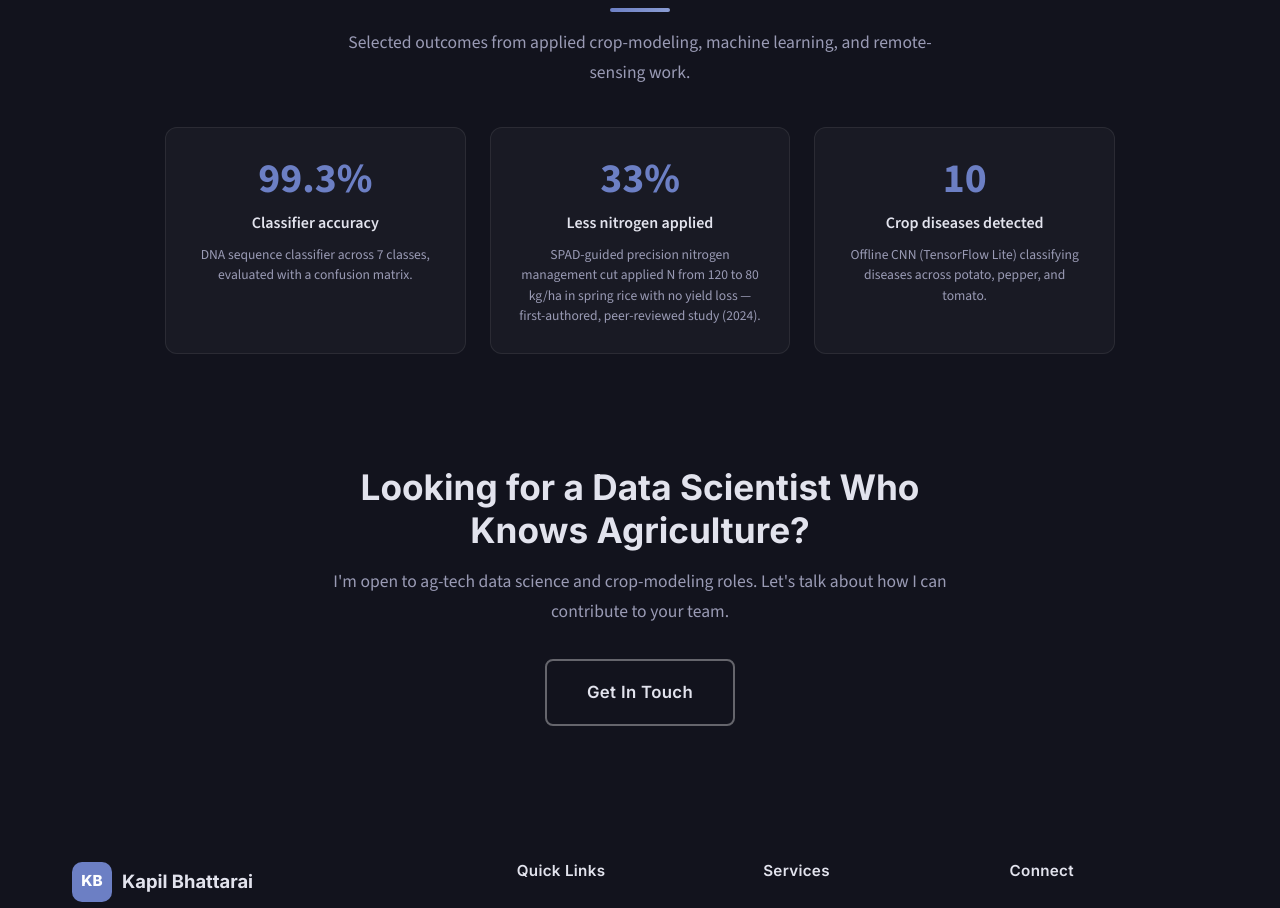
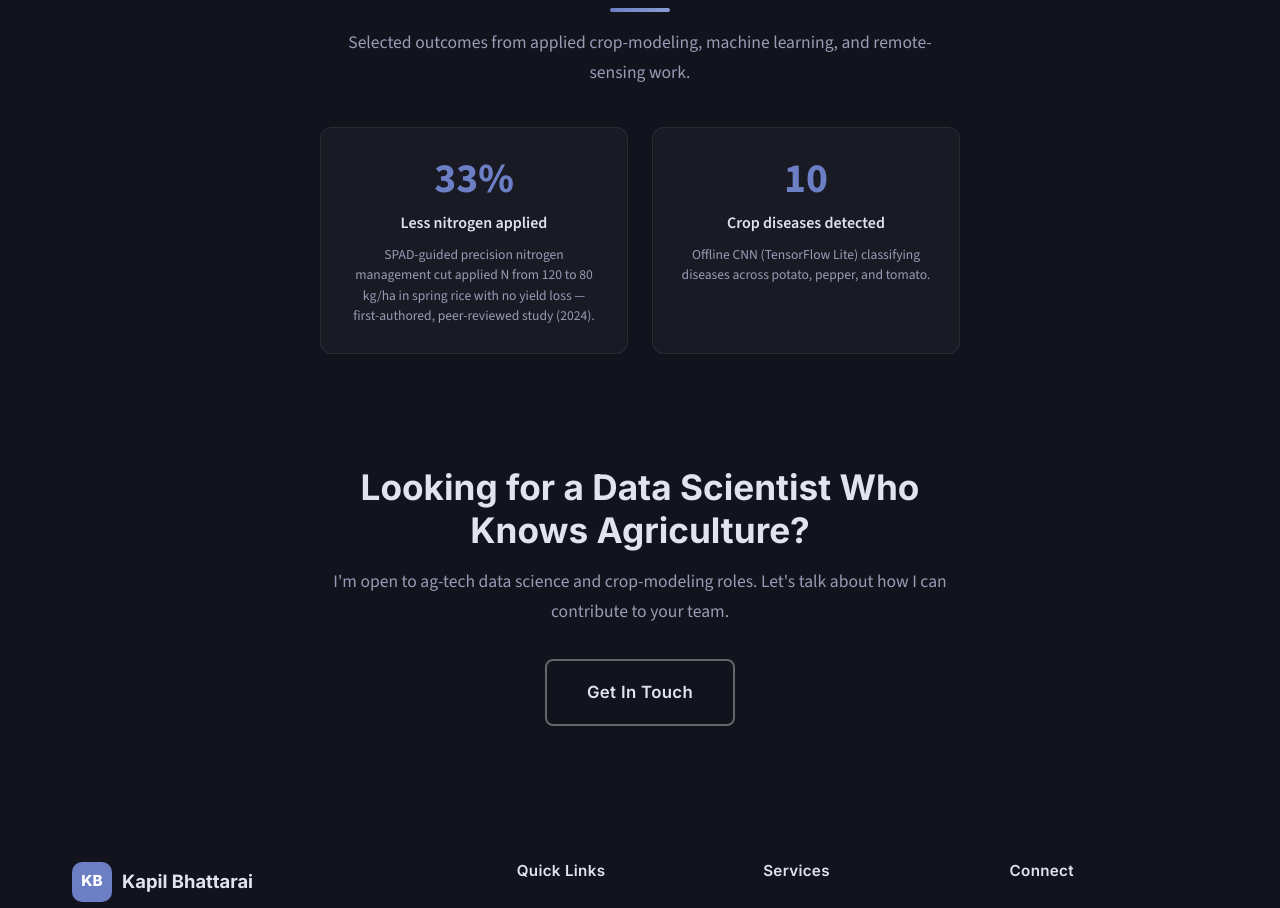
Before and after one commit to kapil-161/kapil-161.github.io, a Next.js app: page / in a window 1280 px wide. Shown: the part 2300-3208 px from the top of the page. Built offline with nearby package versions, Linux system fonts and the light colour scheme.

Commit message:
Remove DNA-classifier impact card; switch impact grid to 2 columns
Co-Authored-By: Claude Fable 5 <noreply@anthropic.com>

```diff
--- a/app/page.js
+++ b/app/page.js
@@ -171,11 +171,6 @@ export default function HomePage() {
           </div>
           <div className={styles.impactGrid}>
             <div className={styles.impactCard}>
-              <span className={styles.impactNumber}>99.3%</span>
-              <span className={styles.impactLabel}>Classifier accuracy</span>
-              <span className={styles.impactDesc}>DNA sequence classifier across 7 classes, evaluated with a confusion matrix.</span>
-            </div>
-            <div className={styles.impactCard}>
               <span className={styles.impactNumber}>33%</span>
               <span className={styles.impactLabel}>Less nitrogen applied</span>
               <span className={styles.impactDesc}>SPAD-guided precision nitrogen management cut applied N from 120 to 80 kg/ha in spring rice with no yield loss — first-authored, peer-reviewed study (2024).</span>
--- a/app/page.module.css
+++ b/app/page.module.css
@@ -419,9 +419,9 @@
 
 .impactGrid {
   display: grid;
-  grid-template-columns: repeat(3, 1fr);
+  grid-template-columns: repeat(2, 1fr);
   gap: 1.5rem;
-  max-width: 950px;
+  max-width: 640px;
   margin: 0 auto;
 }
 
```
Also changed, not shown: 65 other files (tests, documents, lock files or other folders).
